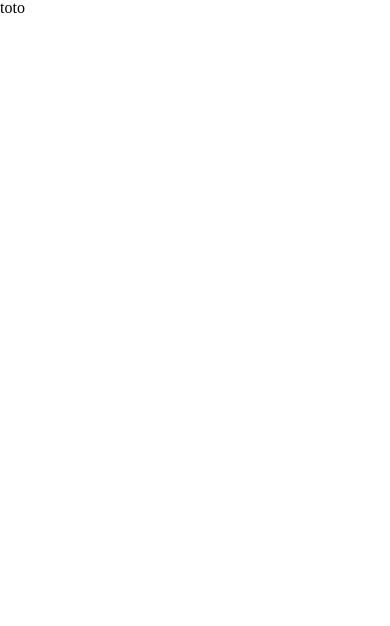
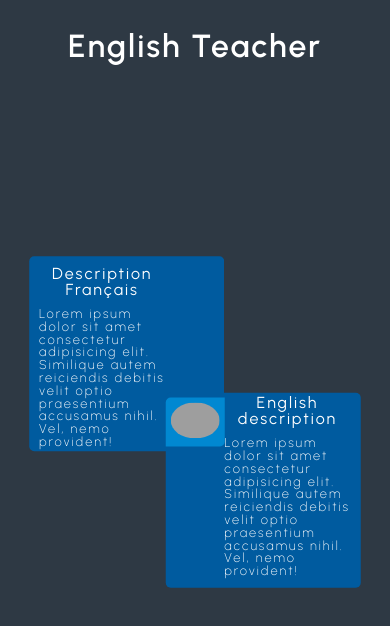
Before and after one commit to MargauxPuget/EnglishTeacher, a plain HTML site: page index.html in a window 390 px wide. Drawn offline with Linux system fonts and the light colour scheme; grey boxes are pictures that could not be loaded.

Commit message:
frist page mobile WIP

```diff
--- a/index.html
+++ b/index.html
@@ -7,21 +7,31 @@
   <title>Document</title>
 
   <!-- On uniforme le style quelue soitle navigateur utlisée-->
-  <link rel="stylesheet" href="../css/reset.css">
+  <link rel="stylesheet" href="../style/reset.css">
 
   <!-- ajoutez ici le lien vers votre fichier css style.css (dans le dossier css) -->
-  <link rel="stylesheet" href="../css/style.css">
+  <link rel="stylesheet" href="../style/style.css">
 
-  <!--
-      Google Font Oswald
-      Pour le CSS : font-family: 'Oswald', sans-serif;
-  -->
+  <!-- Pour le CSS : font-family: 'Urbanist', sans-serif; -->
   <link rel="preconnect" href="https://fonts.googleapis.com">
   <link rel="preconnect" href="https://fonts.gstatic.com" crossorigin>
-  <link href="https://fonts.googleapis.com/css2?family=Oswald:wght@300;400;500;600;700&display=swap" rel="stylesheet">
+  <link href="https://fonts.googleapis.com/css2?family=Urbanist:ital,wght@0,100;0,200;0,300;0,400;0,500;0,600;0,700;0,800;0,900;1,100;1,200;1,300;1,400;1,500;1,600;1,700;1,800;1,900&display=swap" rel="stylesheet">
 
 </head>
 <body>
-  <h1>toto</h1>
+  <h1>English Teacher</h1>
+  <div class="container">
+    <div class="text text_first">
+      <h2>Description Français</h2>
+      <p>Lorem ipsum dolor sit amet consectetur adipisicing elit. Similique autem reiciendis debitis velit optio praesentium accusamus nihil. Vel, nemo provident!</p>
+    </div>
+    <div class="avatar">
+      <img class="avatar_img" src="https://media.istockphoto.com/vectors/teacher-line-icon-vector-id1302488608?b=1&k=20&m=1302488608&s=170667a&w=0&h=vu1JrzAvzb7xXG1CvmmiRD88jxo1Sfa9nZmIBycqchg=" alt="avatar enseignant">
+    </div>
+    <aside class="text text_second">
+      <h2>English description</h2>
+      <p>Lorem ipsum dolor sit amet consectetur adipisicing elit. Similique autem reiciendis debitis velit optio praesentium accusamus nihil. Vel, nemo provident!</p>
+    </aside>
+  </div>
 </body>
 </html>
--- a/style/style.css
+++ b/style/style.css
@@ -0,0 +1,75 @@
+body{
+  background-color: #2E3944;
+  color: #fff;
+  font-family: 'Urbanist', sans-serif;
+  letter-spacing: 2px;
+  font-weight: 200;
+  font-size: 0.8rem;
+}
+
+h1{
+  text-align: center;
+  font-size: 2rem;
+  font-weight: 600;
+  margin: 30px 0;
+}
+
+h2{
+  text-align: center;
+  font-size: 1rem;
+  font-weight: 400;
+  margin-bottom: 10px;
+}
+
+.container{
+  position: absolute; /* postulat de départ */
+  top: 50%; left: 50%; /* à 50%/50% du parent référent */
+  transform: translate(-50%, -50%); /* décalage de 50% de sa propre taille */
+
+  width: 100%;
+  height: 100vw;
+}
+
+.text{
+  background-color: #005B9F;
+  border-radius: 5px;
+  padding: 5px;
+  height: 50%;
+  width: 50%;
+  overflow: auto;
+
+  position: absolute; /* postulat de départ */
+  top: 50%; left: 50%; /* à 50%/50% du parent référent */
+  transform: translate(-50%, -50%); /* décalage de 50% de sa propre taille */
+}
+
+.text_first{
+  transform: translate(-85%, -85%);
+  padding: 10px 15% 15% 10px;
+}
+
+.text_second{
+  transform: translate(-15%, -15%);
+  padding:  15% 10px 10px 15% ;
+  display: flex;
+  flex-direction: column;
+  justify-content: flex-end;
+}
+
+.avatar{
+  background-color: #0188D1;
+  width: 15%;
+  border-radius: 5px 0 5px 0;
+  z-index: 1;
+  padding: 5px;
+
+  /* on centre sur le container*/
+  position: absolute; /* postulat de départ */
+  top: 50%; left: 50%; /* à 50%/50% du parent référent */
+  transform: translate(-50%, -50%); /* décalage de 50% de sa propre taille */
+}
+
+.avatar_img{
+  border-radius: 50%;
+  width: 100%;
+}
```
